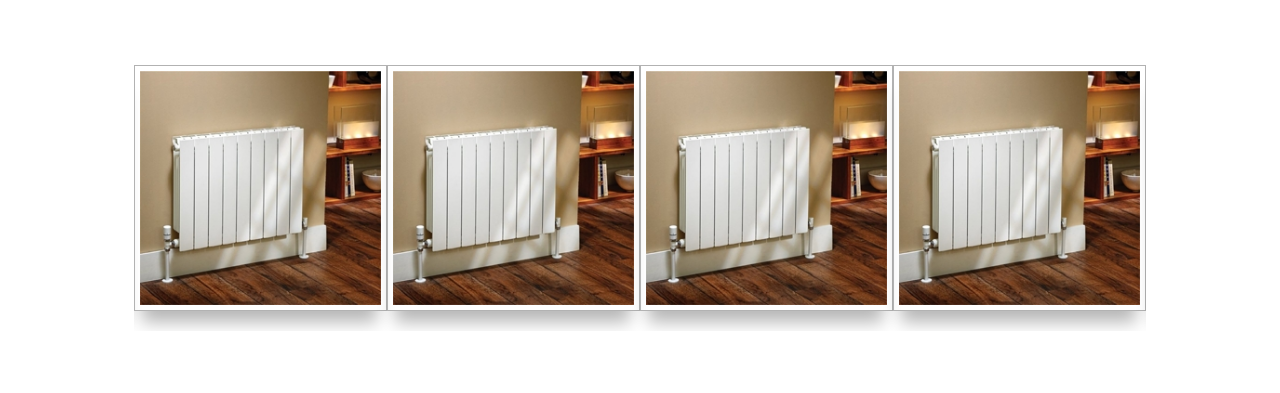
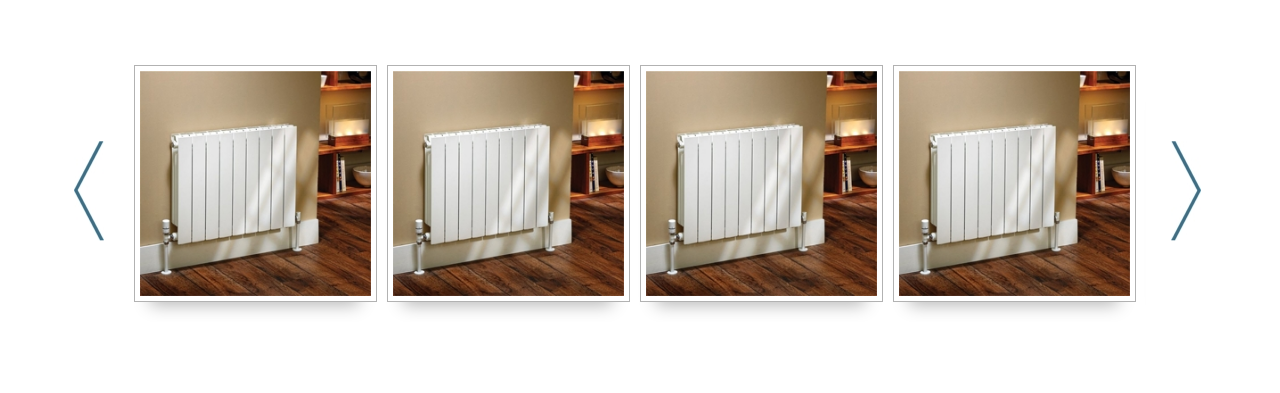
Before and after one commit to Vlady18/batarei, a plain HTML site: page vnutr.html in a window 1280 px wide. Shown: the top 393 px of the page. Drawn offline with nearby package versions, Linux system fonts and the light colour scheme; files that its build step writes are made by us from their sources; files whose address does not match are found by name.

Commit message:
second pagesa

```diff
--- a/js/common.js
+++ b/js/common.js
@@ -3,14 +3,43 @@ $(function(){
         infinite: true,
         slidesToShow: 1,
         slidesToScroll: 1,
-        prevArrow: $('.prev'),
-        nextArrow: $('.next'),
+        prevArrow: $('#sertific .prev'),
+        nextArrow: $('#sertific .next'),
     });
     $('.work_wrap').slick({
         infinite: true,
         slidesToShow: 4,
         slidesToScroll: 1,
-        prevArrow: $('.prev'),
-        nextArrow: $('.next'),
+        prevArrow: $('#our_works .prev'),
+        nextArrow: $('#our_works .next'),
+        responsive: [
+            {
+                breakpoint: 992,
+                settings: {
+                    slidesToShow: 3,
+                    slidesToScroll: 1,
+                    infinite: true,
+                    dots: true,
+                }
+            },
+            {
+                breakpoint: 768,
+                settings: {
+                    slidesToShow: 2,
+                    slidesToScroll: 1,
+                    infinite: true,
+                    dots: true,
+                }
+            },
+            {
+                breakpoint: 576,
+                settings: {
+                    slidesToShow: 1,
+                    slidesToScroll: 1,
+                    infinite: true,
+                    dots: true,
+                }
+            },
+        ]
     });
 });
--- a/sass/style.sass
+++ b/sass/style.sass
@@ -33,7 +33,6 @@ body, p
   font-family: "Muller Regular"
   font-size: 14px
   font-weight: 400
-  line-height: 18px
   text-transform: uppercase
   text-decoration: none
   height: 40px
@@ -46,17 +45,34 @@ body, p
 #our_works
   padding-top: 65px
   padding-bottom: 65px
+  overflow-x: hidden
+  .container
+    position: relative
+    .next
+      position: absolute
+      right: 0
+      top: 50%
+      z-index: 999
+      cursor: pointer
+      transform: translate(-50%, -50%)
+    .prev
+      left: 25px
+      position: absolute
+      top: 50%
+      z-index: 999
+      cursor: pointer
+      transform: translate(-50%, -50%)
   .work_wrap
     padding: 0px 70px
     .work_item
       padding-bottom: 20px
-
+      margin-right: 10px
       img
         display: block
-        margin-right: 10px
         padding: 5px
+        margin: 0 auto
         border: 1px solid #b2b2b2
-        box-shadow: -1px 20px 16px -9px rgba(0,0,0,0.29)
+        box-shadow: -1px 20px 16px -17px rgba(0,0,0,0.29)
 
 #sertific
   background: #d7e0e4
--- a/vnutr.html
+++ b/vnutr.html
@@ -18,6 +18,8 @@
 </header>
 <section id="our_works">
     <div class="container">
+        <div class="next"><img src="img/r-lg-arr.jpg" alt=""></div>
+        <div class="prev"><img src="img/l-lg-arr.jpg" alt=""></div>
         <div class="work_wrap">
             <div class="work_item">
                 <img src="img/batar.jpg" alt="batarei">
@@ -40,8 +42,9 @@
         </div>
     </div>
 </section>
-<section id="sertific">
+<section id="sertific" style="display: none;">
     <div class="container">
+
         <div class="sertific_wrap">
             <div class="sertific_item photo_sertificate">
                 <div class="photo_srtif">
```
Also changed, not shown: img/l-lg-arr.jpg (added), img/r-lg-arr.jpg (added), sass/style.css, 1 other file.
